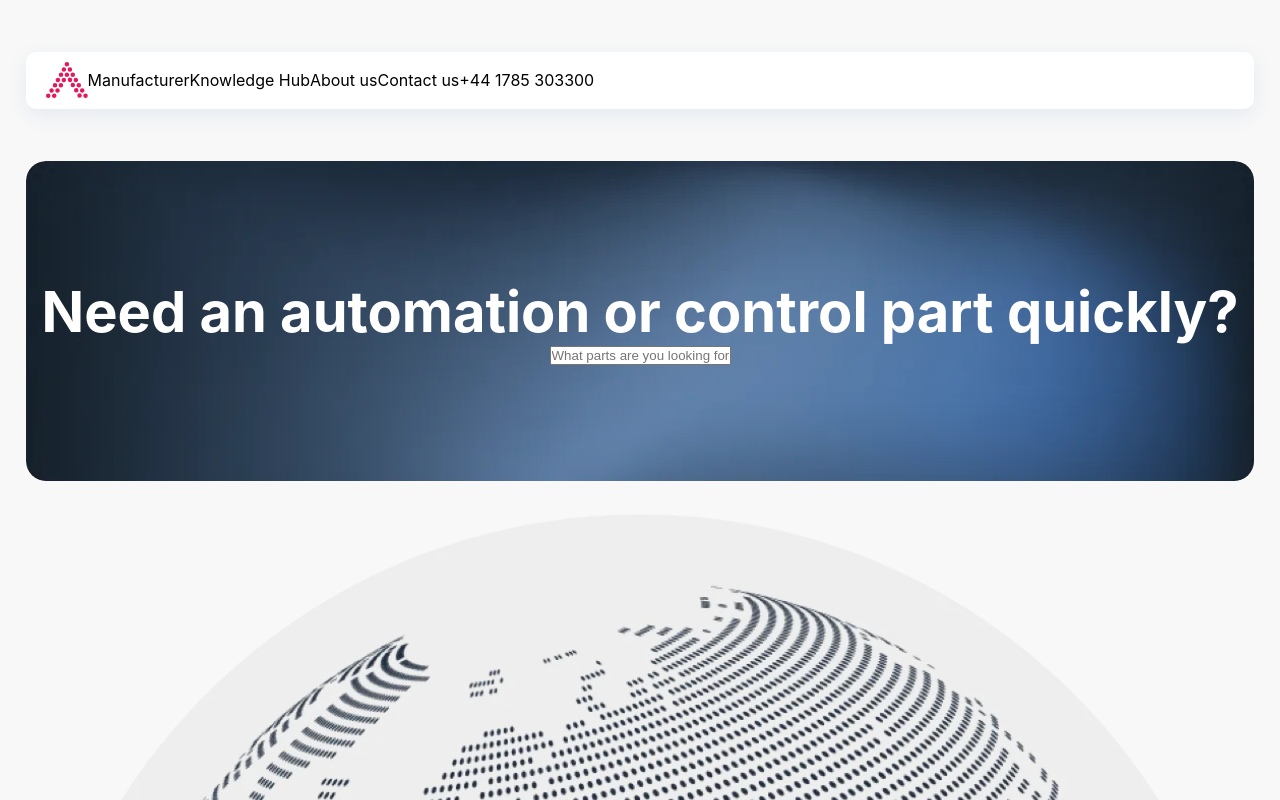
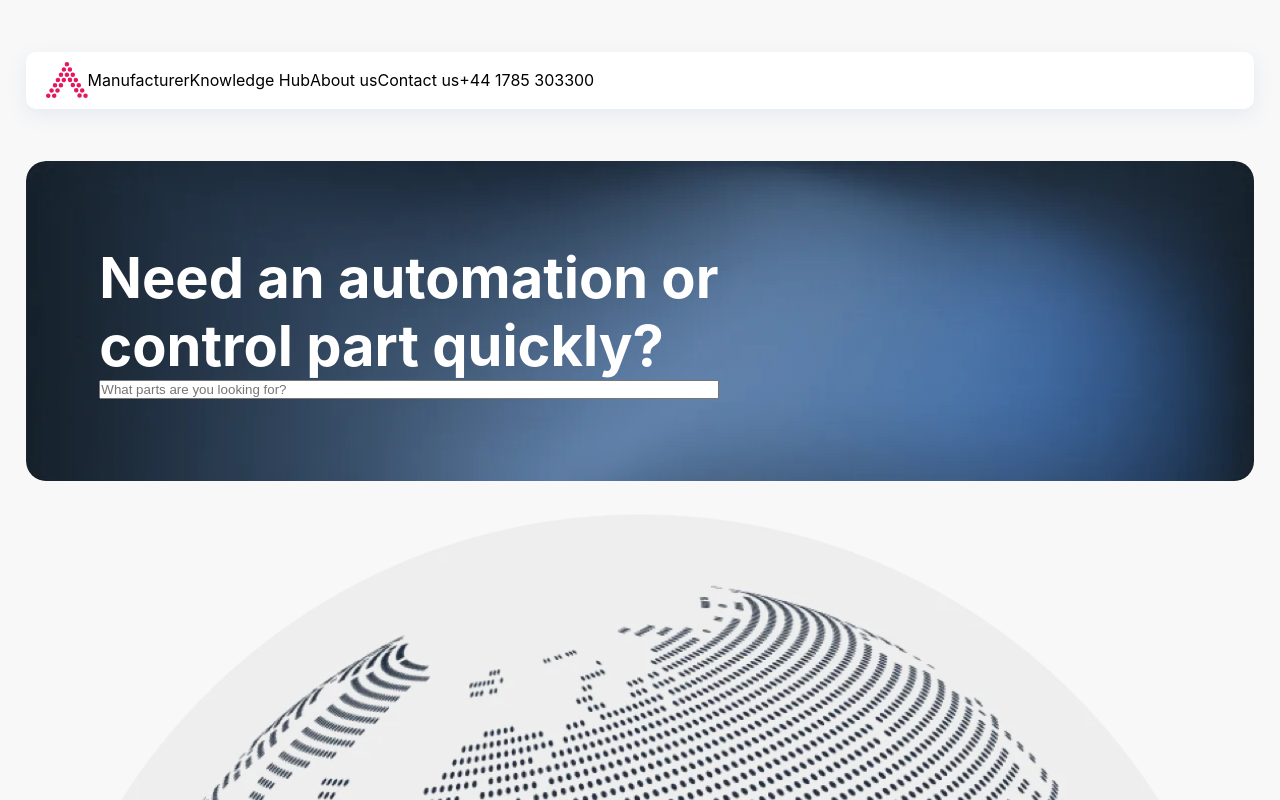
Before and after one commit to emmanuelojiji/eua-refresh, a React (Create React App) app: page / in a window 1280 px wide. Shown: the top 800 px of the page. Built offline with nearby package versions, Linux system fonts and the light colour scheme.

Commit message:
style: hero changes

```diff
--- a/src/App.js
+++ b/src/App.js
@@ -55,11 +55,16 @@ function App() {
       <div className="app-wrap">
         <Header />
         <section className="hero">
-          <h1>Need an automation or control part quickly?</h1>
-          <input
-            type="text"
-            placeholder="What parts are you looking for?"
-          ></input>
+          <div className="hero-left">
+            <h1>
+              Need an automation or
+              <br /> control part quickly?
+            </h1>
+            <input
+              type="text"
+              placeholder="What parts are you looking for?"
+            ></input>
+          </div>
         </section>
 
         <section className="value-proposition-container">
--- a/src/App.scss
+++ b/src/App.scss
@@ -18,12 +18,16 @@
   background-position: center;
   border-radius: 20px;
   display: flex;
-  flex-direction: column;
   align-items: center;
-  justify-content: center;
+  padding-left: 6%;
   margin-top: calc(61px + 50px);
 
-  h1{
+  .hero-left{
+    display: flex;
+    flex-direction: column;
+  }
+
+  h1 {
     font-size: 3.5em;
     color: white;
     text-align: left;
```
